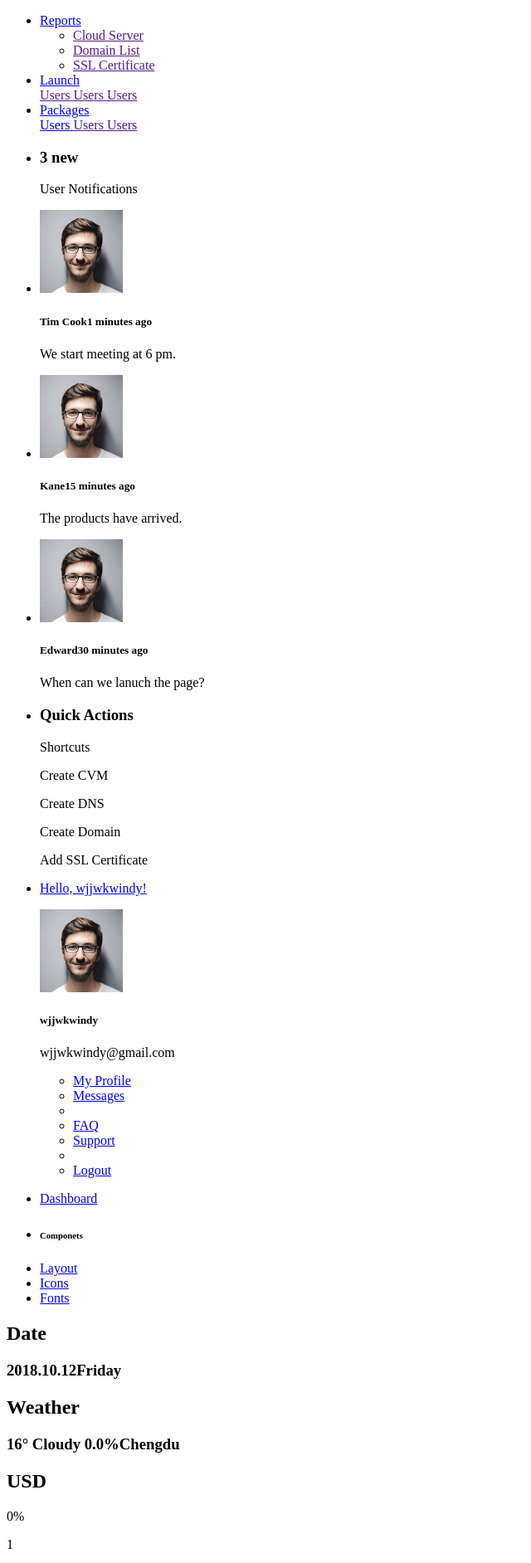
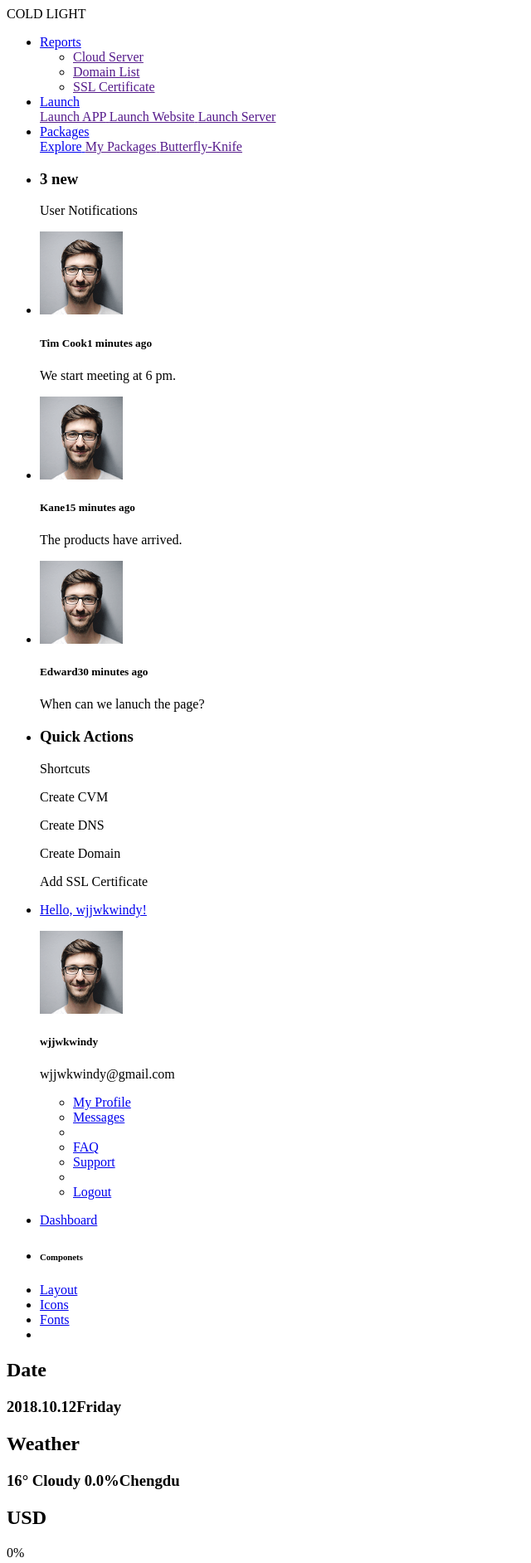
Before and after one commit to wjjwkwindy/dashboard, a website: page src/index.html in a window 1280 px wide. Shown: the top 1884 px of the page at 83% size, without its empty margins (0-640 px from the left). Drawn offline with Linux system fonts and the light colour scheme.

Commit message:
feat: add new style
1. Add nav-logo.
2. Change submenu options.
3. Move "$left-sidebar-width" to _base_variables.scss
4. Use variable to storage color.

```diff
--- a/src/index.html
+++ b/src/index.html
@@ -13,7 +13,9 @@
   <body>
     <header class="header-container">
       <nav class="top-nav">
-        <div class="nav-brand"></div>
+        <div class="nav-brand">
+          <span class="nav-logo">COLD LIGHT</span>
+        </div>
         <div class="nav-menu">
           <!-- 头部导航栏左侧侧 -->
           <div class="nav-menu-left m-left">
@@ -57,15 +59,15 @@
                   <div class="d-menu__subnav">
                     <a href="" class="d-menu__sublink">
                       <span class="icomoon icon-home-solid d-menu__sublink-icon"></span>
-                      <span class="d-menu__sublink-text">Users</span>
+                      <span class="d-menu__sublink-text">Launch APP</span>
                     </a>
                     <a href="" class="d-menu__sublink">
                       <span class="icomoon icon-home-solid d-menu__sublink-icon"></span>
-                      <span class="d-menu__sublink-text">Users</span>
+                      <span class="d-menu__sublink-text">Launch Website</span>
                     </a>
                     <a href="" class="d-menu__sublink">
                       <span class="icomoon icon-home-solid d-menu__sublink-icon"></span>
-                      <span class="d-menu__sublink-text">Users</span>
+                      <span class="d-menu__sublink-text">Launch Server</span>
                     </a>
                   </div>
                 </div>
@@ -81,15 +83,15 @@
                   <div class="d-menu__subnav">
                     <a href="javascript:;" class="d-menu__sublink">
                       <span class="icomoon icon-home-solid d-menu__sublink-icon"></span>
-                      <span class="d-menu__sublink-text">Users</span>
+                      <span class="d-menu__sublink-text">Explore</span>
                     </a>
                     <a href="" class="d-menu__sublink">
                       <span class="icomoon icon-home-solid d-menu__sublink-icon"></span>
-                      <span class="d-menu__sublink-text">Users</span>
+                      <span class="d-menu__sublink-text">My Packages</span>
                     </a>
                     <a href="" class="d-menu__sublink">
                       <span class="icomoon icon-home-solid d-menu__sublink-icon"></span>
-                      <span class="d-menu__sublink-text">Users</span>
+                      <span class="d-menu__sublink-text">Butterfly-Knife</span>
                     </a>
                   </div>
                 </div>
@@ -257,25 +259,31 @@
             </li>
             <li class="d-menu__section"><h6 class="d-menu__section-title">Componets</h6></li>
             <li class="d-menu__item">
-              <a href="javascript:;" class="d-menu__link" id="toggle-submenu">
+              <a href="javascript:;" class="d-menu__link">
                 <span class="icomoon icon_renwujincheng d-menu__link-icon"></span>
                 <span class="d-menu__link-text">Layout</span>
               </a>
             </li>
             <li class="d-menu__item">
-              <a href="javascript:;" class="d-menu__link" id="toggle-submenu">
+              <a href="javascript:;" class="d-menu__link">
                 <span class="icomoon icon_renwujincheng d-menu__link-icon"></span>
                 <span class="d-menu__link-text">Icons</span>
               </a>
             </li>
             <li class="d-menu__item">
-              <a href="javascript:;" class="d-menu__link" id="toggle-submenu">
+              <a href="javascript:;" class="d-menu__link">
                 <span class="icomoon icon_renwujincheng d-menu__link-icon"></span>
                 <span class="d-menu__link-text">Fonts</span>
               </a>
             </li>
+            <li class="d-menu__item d-menu__minimize">
+                <a href="javascript:;" class="d-menu__link" id="toggle-minimize">
+                  <span class="icomoon icon_renwujincheng d-menu__link-icon"></span>
+                </a>
+              </li>
           </ul>
         </nav>
+        <div></div>
       </div>
       <main class="main-panel">
         <div class="panel-container">
--- a/src/sass/_components.scss
+++ b/src/sass/_components.scss
@@ -154,6 +154,13 @@
 
 .d-menu__separator {
   padding: 6px 0;
+}
+
+.d-menu__minimize{
+  position: fixed;
+  bottom: 20px;
+  text-align: center;
+  width: $left-sidebar-width;
 }
 
 .d-menu__section {
--- a/src/sass/style.scss
+++ b/src/sass/style.scss
@@ -1,5 +1,5 @@
 @import "base_variables";
-$left-sidebar-width: 178px;
+
 %h2-font {
   font-size: 18px;
   font-weight: bold;
@@ -49,9 +49,16 @@ a:hover {
 
     .nav-brand {
       display: table-cell;
-      width: $left-sidebar-width+1;
+      width: $left-sidebar-width + 1;
       height: 100%;
       background-color: #22253e;
+      text-align: center;
+      vertical-align: middle;
+
+      .nav-logo{
+        color: #fff;
+        font-size: 20px;
+      }
     }
 
     .nav-menu {
@@ -60,11 +67,11 @@ a:hover {
       background: #fff;
       box-shadow: 0px 1px 15px 1px rgba(69, 65, 78, 0.1);
 
-      .nav-menu-left{
+      .nav-menu-left {
         height: 100%;
       }
 
-      .nav-menu-right{
+      .nav-menu-right {
         height: 100%;
         padding-right: 38px;
       }
@@ -83,6 +90,8 @@ a:hover {
 
 // 左边栏
 .sidebar {
+  position: fixed;
+  float: left;
   width: $left-sidebar-width;
   height: 100%;
   background: #2c2e3e;
@@ -127,7 +136,8 @@ a:hover {
 
 // 主栏
 .main-panel {
-  height: 100%;
+  position: absolute;
+  margin-left: $left-sidebar-width;
   background-color: $bgColor;
   overflow: hidden;
 
```
Also changed, not shown: src/sass/_base_variables.scss (+6 -4 lines).
